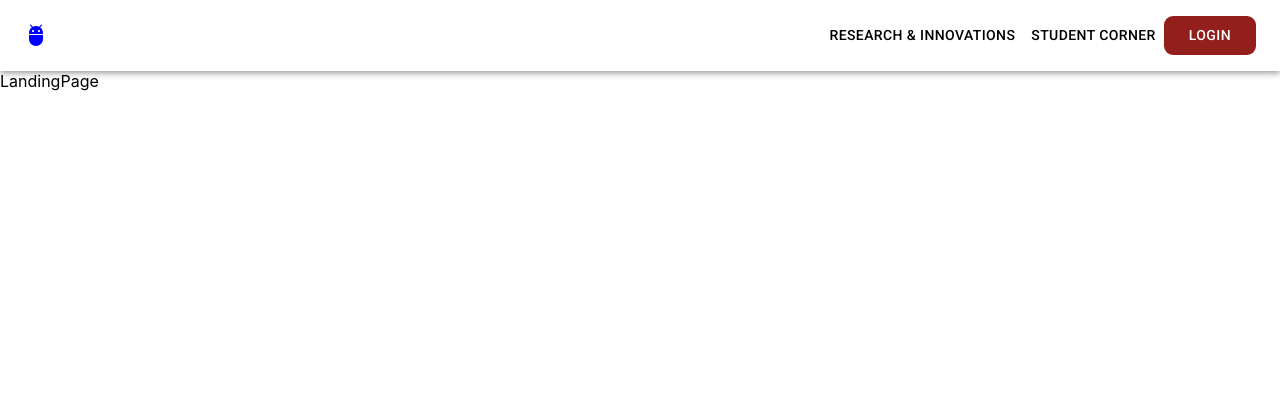
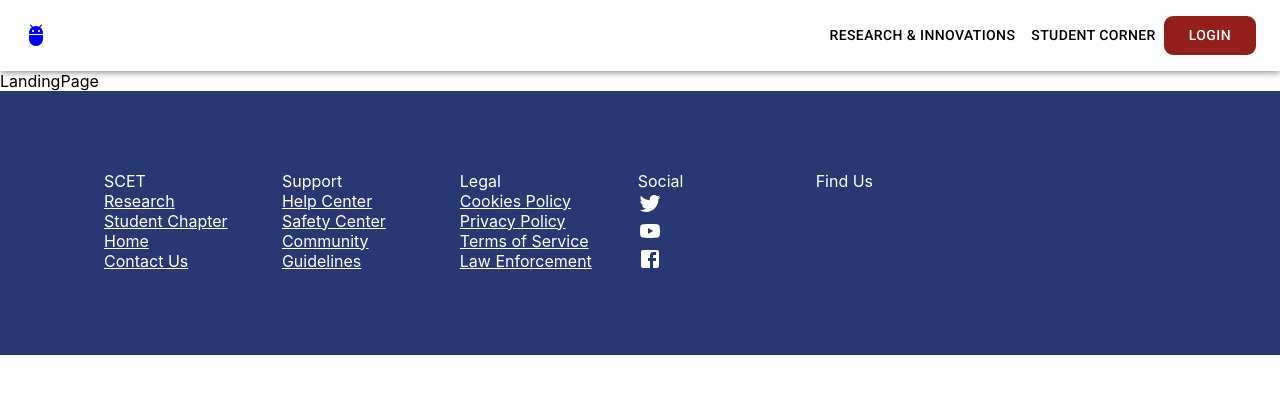
Before and after one commit to Gooner1886/systems-scet-portal, a React (Create React App) app: page / in a window 1280 px wide. Shown: the top 394 px of the page. Built offline with nearby package versions, Linux system fonts and the light colour scheme.

Commit message:
basic footer / without styling

```diff
--- /dev/null
+++ b/src/components/views/Footer.js
@@ -0,0 +1,123 @@
+import React from "react";
+import Container from "@mui/material/Container";
+import Grid from "@mui/material/Grid";
+import Box from "@mui/material/Box";
+import Link from "@mui/material/Link";
+
+import TwitterIcon from "@mui/icons-material/Twitter";
+import YouTubeIcon from "@mui/icons-material/YouTube";
+import FacebookIcon from "@mui/icons-material/Facebook";
+
+const Footer = () => {
+  return (
+    <>
+      <Box
+        px={{ xs: 6, sm: 10 }}
+        py={{ xs: 5, sm: 10 }}
+        bgcolor="#273872"
+        color="white"
+      >
+        <Container maxWidth="xl">
+        <Grid container spacing={5} columns={25}>
+            <Grid item xs={5} sm={4}>
+              <Box>SCET</Box>
+              <Box>
+                <Link href="/" color="inherit">
+                  Research
+                </Link>
+              </Box>
+              <Box>
+                <Link href="/" color="inherit">
+                  Student Chapter
+                </Link>
+              </Box>
+              <Box>
+                <Link href="/" color="inherit">
+                  Home
+                </Link>
+              </Box>
+              <Box>
+                <Link href="/" color="inherit">
+                  Contact Us
+                </Link>
+              </Box>
+            </Grid>
+
+            <Grid item xs={5} sm={4}>
+              <Box>Support</Box>
+              <Box>
+                <Link href="/" color="inherit">
+                  Help Center
+                </Link>
+              </Box>
+              <Box>
+                <Link href="/" color="inherit">
+                  Safety Center
+                </Link>
+              </Box>
+              <Box>
+                <Link href="/" color="inherit">
+                  Community
+                </Link>
+              </Box>
+              <Box>
+                <Link href="/" color="inherit">
+                  Guidelines
+                </Link>
+              </Box>
+            </Grid>
+
+            <Grid item xs={5} sm={4}>
+              <Box>Legal</Box>
+              <Box>
+                <Link href="/" color="inherit">
+                  Cookies Policy
+                </Link>
+              </Box>
+              <Box>
+                <Link href="/" color="inherit">
+                  Privacy Policy
+                </Link>
+              </Box>
+              <Box>
+                <Link href="/" color="inherit">
+                  Terms of Service
+                </Link>
+              </Box>
+              <Box>
+                <Link href="/" color="inherit">
+                  Law Enforcement
+                </Link>
+              </Box>
+            </Grid>
+
+            <Grid item xs={5} sm={4}>
+              <Box>Social</Box>
+              <Box>
+                <Link href="/" color="inherit">
+                  <TwitterIcon color="white" />
+                </Link>
+              </Box>
+              <Box>
+                <Link href="/" color="inherit">
+                  <YouTubeIcon color="white" />
+                </Link>
+              </Box>
+              <Box>
+                <Link href="/" color="inherit">
+                  <FacebookIcon color="white" />
+                </Link>
+              </Box>
+            </Grid>
+
+            <Grid item xs={5} sm={4}>
+                <Box>Find Us</Box>
+            </Grid>
+          </Grid>
+        </Container>
+      </Box>
+    </>
+  );
+};
+
+export default Footer;
--- a/src/components/views/LandingPage.js
+++ b/src/components/views/LandingPage.js
@@ -1,4 +1,5 @@
 import React from "react";
+import Footer from "./Footer";
 import NavBar from "./NavBar";
 
 const LandingPage = () => {
@@ -6,6 +7,7 @@ const LandingPage = () => {
     <>
       <NavBar />
       <div>LandingPage</div>
+      <Footer />
     </>
   );
 };
--- a/src/components/views/NavBar.js
+++ b/src/components/views/NavBar.js
@@ -40,7 +40,7 @@ const NavBar = () => {
               aria-controls="menu-appbar"
               aria-haspopup="true"
               onClick={handleOpenNavMenu}
-              color="inherit"
+              Backgroundcolor="black"
             >
               <MenuIcon />
             </IconButton>
@@ -72,7 +72,7 @@ const NavBar = () => {
 
           <div>
             <div>
-              <AdbIcon sx={{ display: { xs: "flex", md: "none" }, mr: 1 }} />
+              <AdbIcon sx={{ display: { xs: "flex", md: "none" }, mr: 1,color:'blue' }} />
             </div>
 
             <div>
```
